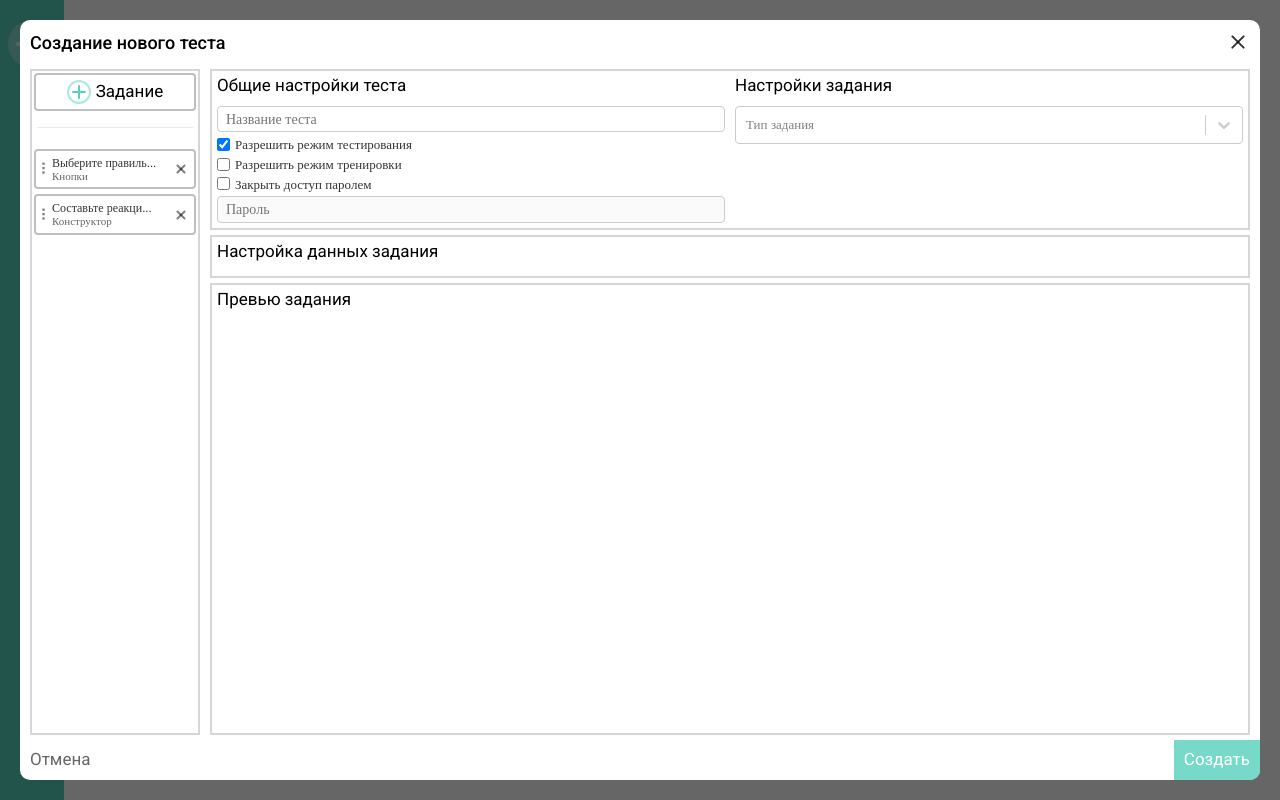
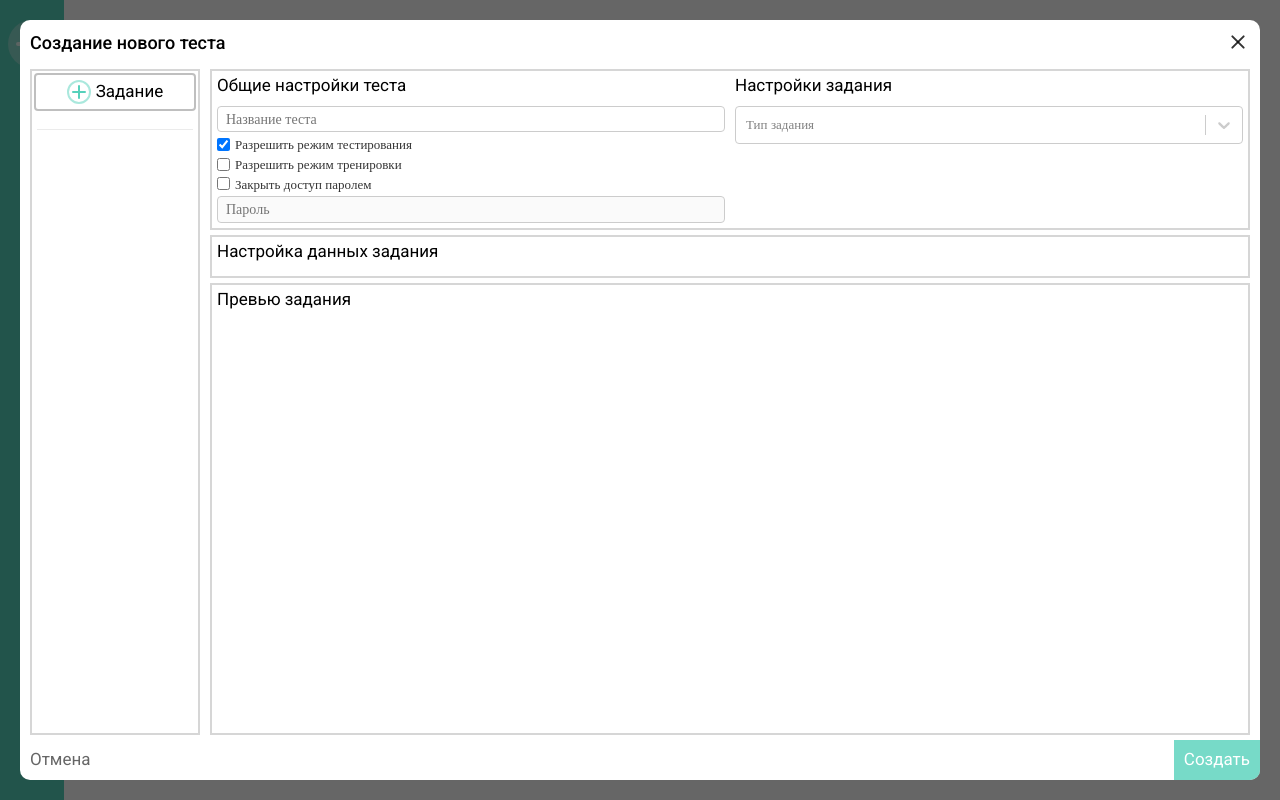
Before and after one commit to DoshSempai/study-platform, a React app: page /#/ in a window 1280 px wide. Built offline with nearby package versions, Linux system fonts and the light colour scheme.

Commit message:
[test_wizard] Create Tasks

```diff
--- a/src/view/components/testwizard/styles/testwizard.preview.css
+++ b/src/view/components/testwizard/styles/testwizard.preview.css
@@ -13,11 +13,9 @@
 .testwizard__preview::-webkit-scrollbar {
   width: 0.5em;
 }
-
 .testwizard__preview::-webkit-scrollbar-track {
   box-shadow: inset 0 0 6px var(--stplatform-black-20);
 }
-
 .testwizard__preview::-webkit-scrollbar-thumb {
   background-color: var(--stplatform-gray);
   border-radius: 4px;
--- a/src/view/components/testwizard/styles/testwizard.tasklist.css
+++ b/src/view/components/testwizard/styles/testwizard.tasklist.css
@@ -1,12 +1,16 @@
 @import '../../../../assets/palette.css';
 
 .testwizard__exircise_list-wrap {
+  display: flex;
+  flex-direction: column;
+
   width: 100%;
   height: 100%;
   min-width: 170px;
   box-sizing: border-box;
   border: 2px solid var(--stplatform-black-16);
 }
+
 .testwizard__exircise_new {
   display: flex;
   justify-content: center;
@@ -70,6 +74,16 @@
 .testwizard__exircise-list {
   margin: 10px 0;
   overflow-y: auto;
+}
+.testwizard__exircise-list::-webkit-scrollbar {
+  width: 0.5em;
+}
+.testwizard__exircise-list::-webkit-scrollbar-track {
+  box-shadow: inset 0 0 6px var(--stplatform-black-20);
+}
+.testwizard__exircise-list::-webkit-scrollbar-thumb {
+  background-color: var(--stplatform-gray);
+  border-radius: 4px;
 }
 
 .testwizard__list-item {
--- a/src/view/components/testwizard/testwizard.data.button.tsx
+++ b/src/view/components/testwizard/testwizard.data.button.tsx
@@ -7,6 +7,7 @@ import { Button } from '../formparts/button/button';
 
 interface ITestWizardDataButton {
 	setTestData: (data: ITestExerciseAll) => void;
+	addTask: () => boolean;
 }
 
 interface Option {
@@ -19,7 +20,10 @@ const createOption = (label: string): Option => ({
 	value: label,
 });
 
-export const TestWizardDataButton = ({ setTestData }: ITestWizardDataButton): JSX.Element => {
+export const TestWizardDataButton = ({
+	setTestData,
+	addTask,
+}: ITestWizardDataButton): JSX.Element => {
 	const [question, setQuestion] = useState<string>('');
 	const [variantsInputValue, setVariantsInputValue] = useState<string>('');
 	const [variantsValue, setVariantsValue] = useState<readonly Option[]>([]);
@@ -50,6 +54,13 @@ export const TestWizardDataButton = ({ setTestData }: ITestWizardDataButton): JS
 			answer: answerValue.value,
 			variants: variantsValue.map((el) => el.value),
 		});
+	};
+
+	const handleAddTaskToTest = (): void => {
+		const result = addTask();
+		if (!result) {
+			setErrorMessage('Заполните корректно все поля');
+		}
 	};
 
 	const handleKeyDown: KeyboardEventHandler<HTMLDivElement> = (event) => {
@@ -159,12 +170,7 @@ export const TestWizardDataButton = ({ setTestData }: ITestWizardDataButton): JS
 				<></>
 			)}
 			<Button text="Превью" onClick={handlePreviewClick} />
-			<Button
-				text="Сохранить задание в тесте"
-				onClick={(e) => {
-					console.log(`click`, e);
-				}}
-			/>
+			<Button text="Сохранить задание в тесте" onClick={handleAddTaskToTest} />
 		</div>
 	);
 
--- a/src/view/components/testwizard/testwizard.data.touch.tsx
+++ b/src/view/components/testwizard/testwizard.data.touch.tsx
@@ -6,9 +6,13 @@ import { ReactionEditor } from '../formparts/reactioneditor/reactioneditor';
 
 interface ITestWizardDataTouch {
 	setTestData: (data: ITestExerciseAll) => void;
+	addTask: () => boolean;
 }
 
-export const TestWizardDataTouch = ({ setTestData }: ITestWizardDataTouch): JSX.Element => {
+export const TestWizardDataTouch = ({
+	setTestData,
+	addTask,
+}: ITestWizardDataTouch): JSX.Element => {
 	const [errorMessage, setErrorMessage] = useState<string>();
 	const [reactionHTML, setReactionHTML] = useState<string>('');
 
@@ -27,6 +31,13 @@ export const TestWizardDataTouch = ({ setTestData }: ITestWizardDataTouch): JSX.
 		console.log('preview', resReaction);
 	};
 
+	const handleAddTaskToTest = (): void => {
+		const result = addTask();
+		if (!result) {
+			setErrorMessage('Заполните корректно все поля');
+		}
+	};
+
 	const actionBlock = (): JSX.Element => (
 		<div className="testwizard__data_block-row testwizard__data_block-row--end testwizard__data_block-row--top-margin">
 			{errorMessage ? (
@@ -35,12 +46,7 @@ export const TestWizardDataTouch = ({ setTestData }: ITestWizardDataTouch): JSX.
 				<></>
 			)}
 			<Button text="Превью" onClick={handlePreviewClick} />
-			<Button
-				text="Сохранить задание в тесте"
-				onClick={(e) => {
-					console.log(`click`, e);
-				}}
-			/>
+			<Button text="Сохранить задание в тесте" onClick={handleAddTaskToTest} />
 		</div>
 	);
 
@@ -52,8 +58,7 @@ export const TestWizardDataTouch = ({ setTestData }: ITestWizardDataTouch): JSX.
 					setReactionHTML(value);
 				}}
 				onFocusHandler={(): void => setErrorMessage(undefined)}
-				// placeholder="2H<sub>2</sub> + O<sub>2</sub> = 2H<sub>2</sub>O"
-				placeholder="Fe<sub>2</sub>O<sub>3</sub> + 3H<sub>2</sub>O = 2Fe(OH)<sub>3</sub>"
+				placeholder="2H<sub>2</sub> + O<sub>2</sub> = 2H<sub>2</sub>O"
 			/>
 			{actionBlock()}
 		</div>
--- a/src/view/components/testwizard/testwizard.tsx
+++ b/src/view/components/testwizard/testwizard.tsx
@@ -26,15 +26,15 @@ const typeMapper = {
 };
 
 export const TestWizard = ({ onCloseModal }: ITestWizard): JSX.Element => {
-	// const [tasks, setTasks] = useState<ITestExerciseAll[]>([]);
 	const [counter, setCounter] = useState<number>(0);
 	const [currentTaskType, setCurrentTaskType] = useState<ExerciseType>();
 	const [currentTask, setCurrentTask] = useState<ITestExerciseAll>();
-	const [tasks, setTasks] = useState<ITestExerciseAll[]>(exerciseList['3']);
-	const tempCurrentTask = tasks[0];
+	// const [tasks, setTasks] = useState<ITestExerciseAll[]>(exerciseList['3']);
+	const [tasks, setTasks] = useState<ITestExerciseAll[]>([]);
 
 	const onCreateNewTask = (): void => {
-		/* todo */
+		setCurrentTask(undefined);
+		setCurrentTaskType(undefined);
 	};
 
 	const onRemoveTask = (index: number): void => {
@@ -46,6 +46,14 @@ export const TestWizard = ({ onCloseModal }: ITestWizard): JSX.Element => {
 	const onSetTypeInSettings = (type: ExerciseType): void => {
 		setCurrentTask(undefined);
 		setCurrentTaskType(type);
+	};
+
+	const onAddTaskToTest = (): boolean => {
+		if (!currentTask) {
+			return false;
+		}
+		setTasks([...tasks, currentTask]);
+		return true;
 	};
 
 	const listOfTasks = (): JSX.Element => (
@@ -87,9 +95,9 @@ export const TestWizard = ({ onCloseModal }: ITestWizard): JSX.Element => {
 	const taskButtonBlock = (): JSX.Element => {
 		switch (currentTaskType) {
 			case ExerciseType.button:
-				return <TestWizardDataButton setTestData={setTestDataHandler} />;
+				return <TestWizardDataButton setTestData={setTestDataHandler} addTask={onAddTaskToTest} />;
 			case ExerciseType.touch:
-				return <TestWizardDataTouch setTestData={setTestDataHandler} />;
+				return <TestWizardDataTouch setTestData={setTestDataHandler} addTask={onAddTaskToTest} />;
 			default:
 				return <></>;
 		}
```
